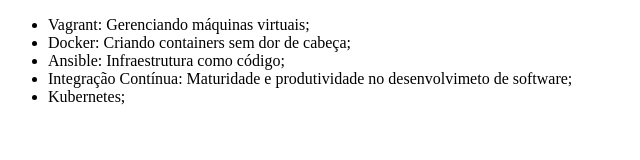
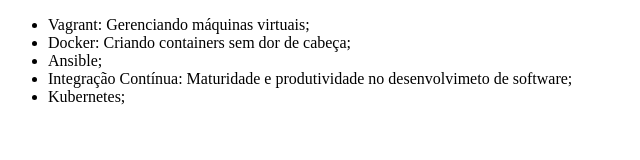
Before and after one commit to ISMeira/alura-git, a plain HTML site: page index.html in a window 1280 px wide. Shown: the whole page, without its empty margins (0-640 px from the left). Drawn offline with Linux system fonts and the light colour scheme.

Commit message:
Revert "mudando o nome do curso de Ansilble"
This reverts commit 72063e5de85befa30f4ed796ee7c476db6fa9301.

```diff
--- a/index.html
+++ b/index.html
@@ -8,7 +8,7 @@
 	<ul>
 		<li>Vagrant: Gerenciando máquinas virtuais;</li>
 		<li>Docker: Criando containers sem dor de cabeça;</li>
-		<li>Ansible: Infraestrutura como código;</li>
+		<li>Ansible;</li>
 		<li>Integração Contínua: Maturidade e produtividade no desenvolvimeto de software;</li>
 		<li>Kubernetes;</li>
 	</ul>
```
